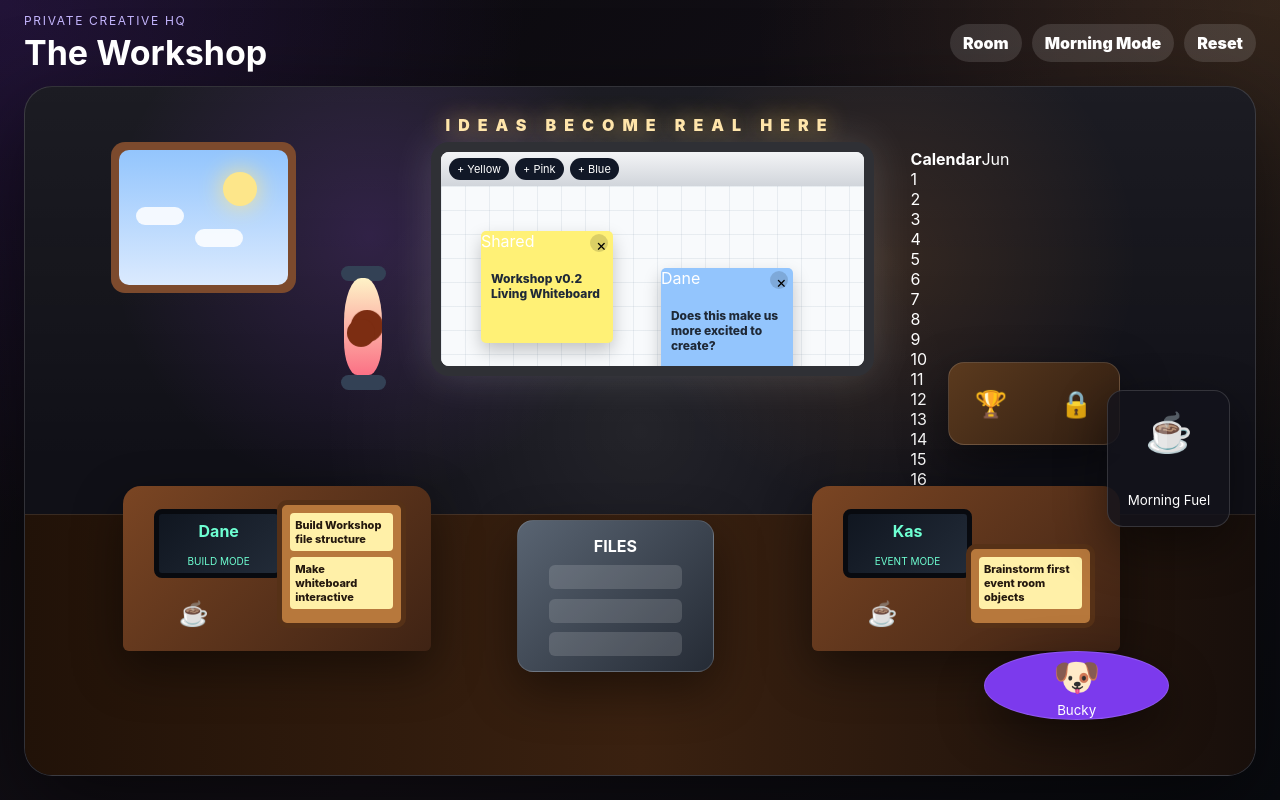
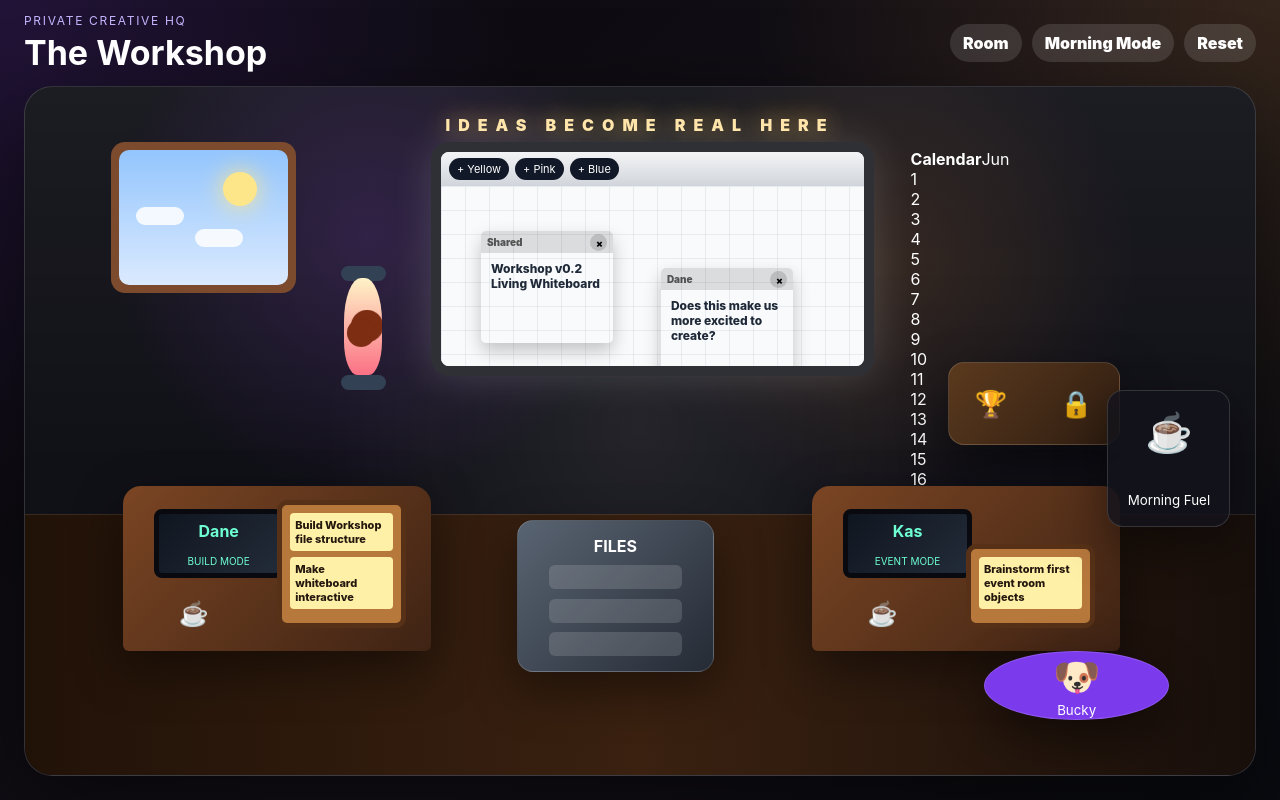
Before and after one commit to danechristensen21-prog/the-workshop, a React (Vite) app: page / in a window 1280 px wide. Built offline with nearby package versions, Linux system fonts and the light colour scheme.

Commit message:
Update Whiteboard.css

```diff
--- a/src/objects/Whiteboard/Whiteboard.css
+++ b/src/objects/Whiteboard/Whiteboard.css
@@ -44,19 +44,35 @@
   height: 112px;
   border-radius: 5px;
   box-shadow: 0 8px 18px rgba(0, 0, 0, 0.22);
-  cursor: grab;
+  overflow: hidden;
 }
 
 .sticky-note--dragging {
-  cursor: grabbing;
   transform: rotate(1deg) scale(1.04);
   z-index: 10;
 }
 
+.sticky-drag-handle {
+  height: 22px;
+  padding: 3px 6px;
+  display: flex;
+  align-items: center;
+  justify-content: space-between;
+  cursor: grab;
+  background: rgba(0, 0, 0, 0.12);
+  color: rgba(0, 0, 0, 0.62);
+  font-size: 10px;
+  font-weight: 900;
+}
+
+.sticky-note--dragging .sticky-drag-handle {
+  cursor: grabbing;
+}
+
 .sticky-note textarea {
   width: 100%;
-  height: 100%;
-  padding: 20px 10px 10px;
+  height: calc(100% - 22px);
+  padding: 8px 10px 10px;
   border: 0;
   resize: none;
   outline: none;
@@ -66,25 +82,11 @@
   font-weight: 800;
 }
 
-.sticky-note--yellow {
-  background: #fff176;
-}
-
-.sticky-note--pink {
-  background: #f9a8d4;
-}
-
-.sticky-note--blue {
-  background: #93c5fd;
-}
-
 .sticky-delete {
-  position: absolute;
-  top: 3px;
-  right: 5px;
-  width: 18px;
-  height: 18px;
+  width: 17px;
+  height: 17px;
   border: 0;
   border-radius: 50%;
   background: rgba(0, 0, 0, 0.14);
+  line-height: 17px;
 }
```
